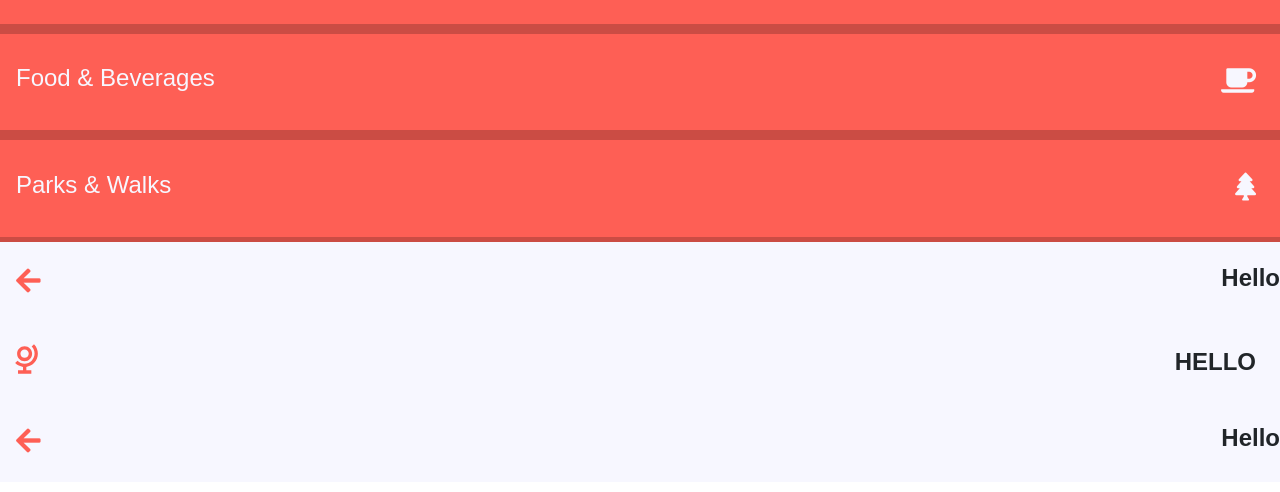
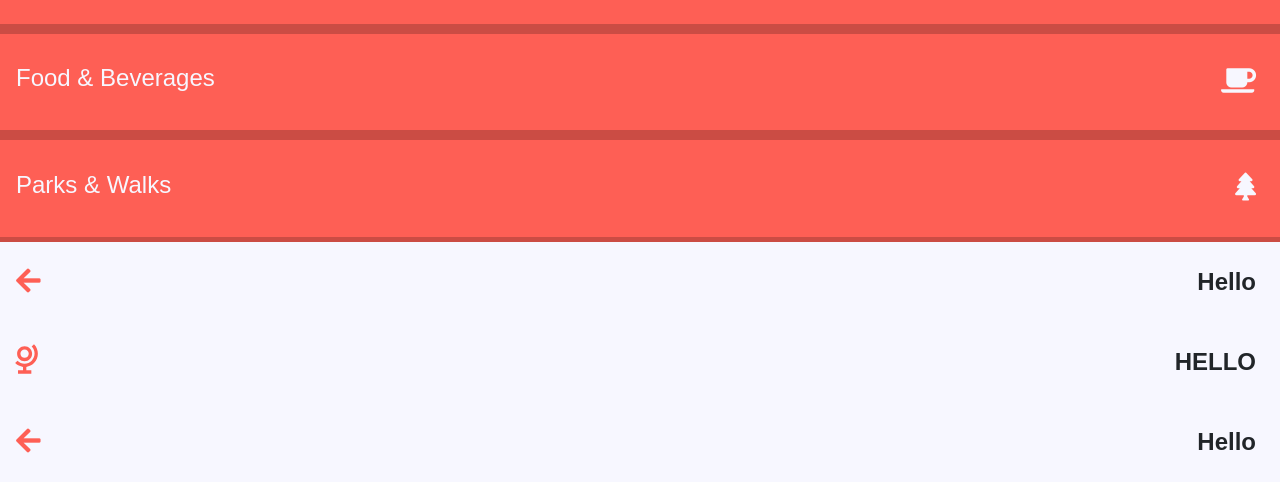
Before and after one commit to maria198/Group-Summative, a website with bundled scripts: page index.html in a window 1280 px wide. Shown: the part 2078-2570 px from the top of the page. Built offline with nearby package versions, Linux system fonts and the light colour scheme; a web font is replaced by a local one.

Commit message:
fixed margins

```diff
--- a/scss/_theme.scss
+++ b/scss/_theme.scss
@@ -12,7 +12,7 @@
 	flex:0 0 2.5em;
 	margin:0.5em;
 }
-.location-title{
+.location-title, .location-choice{
 	h1{
 		margin:0 1em 0 0;
 	}
```
Also changed, not shown: css/style.css.
